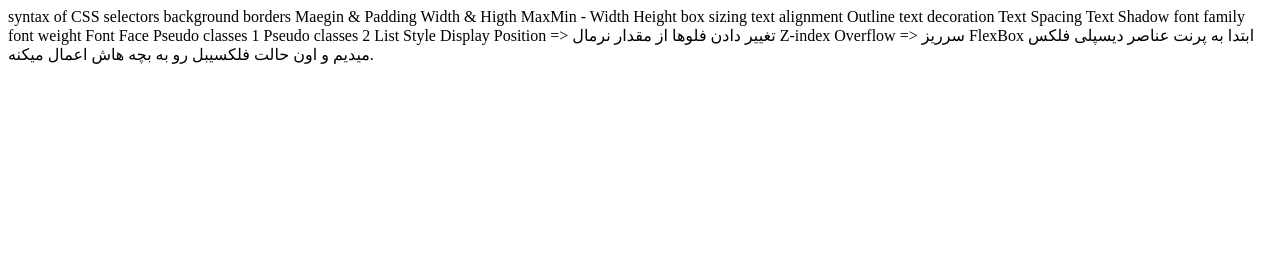
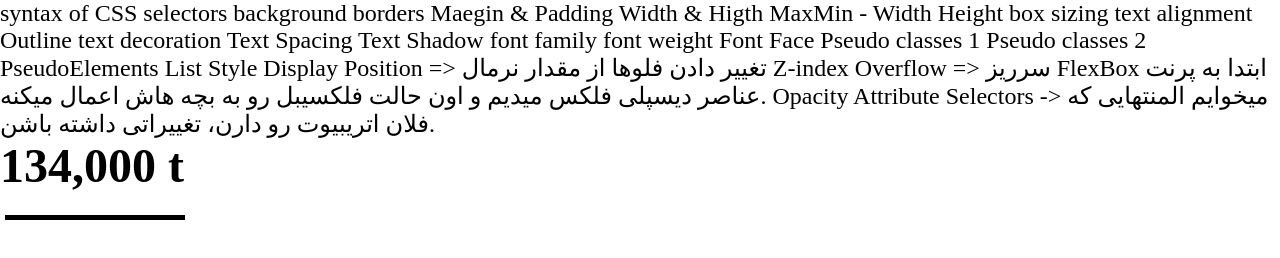
Before and after one commit to setarelabbaf/Front-end-Labbaf, a plain HTML site: page CSS/index.html in a window 1280 px wide. Drawn offline with Linux system fonts and the light colour scheme.

Commit message:
1403/6/24

```diff
--- a/CSS/css/style.css
+++ b/CSS/css/style.css
@@ -0,0 +1,16 @@
+body {
+    font-size: 24px;
+}
+* {
+    box-sizing: border-box;
+    margin: 0;
+}
+.title::before {
+    content: "";
+    height: 5px;
+    width: 180px;
+    background: #000000;
+    position: absolute;
+    top: 215px;
+    left: 5px;
+}
--- a/CSS/index.html
+++ b/CSS/index.html
@@ -142,14 +142,32 @@
       -->
       Pseudo classes 2
        <!--
-      :root -> مربوط به ریشه ی اصلی سند همون اچ تی ام ال هستش و ارجهیت داره نسبت به بقیه
+      :root -> مربوط به ریشه ی اصلی سند همون اچ تی ام ال هستش و ارجهیت داره نسبت به بقیه کدها
       :checked -> از وصعیت و استیت چک باکس از اینپوت کاری برامون انجام میده مثلا وقتی چک شد، بیا این آیتم رو بلاک کن و نمایش بده
-      :first-child ->
-      :last-child ->
-      :nth-child ->
-      :not(selector) ->
-      :empty ->
+            .checkbox:checked + .alert{
+              display: block;
+            }
+              alert{
+                display: none;
+              }
+      :first-child -> وقتی از یکسری المنتهای شبیه به هم مثل لیست میخوایم اولین آیتم انتخاب بشه این رو استفاده میکنیم.
+      :last-child -> مثل بالایی ولی درمورد آخری.
+      :nth-child(n) -> داخل حرف "ان" اون آیتمی که میخوایم رو عددش رو مینویسیم. یا even , odd بهش میدیم
+      :not(selector) -> تمامی آیتم ها بجز آیتمی که اون رو داره
+      :empty -> تمامی المنهت هایی که هیچ محتوایی ندارند مثل دیو یا پاراگراف خالی
        -->
+      PseudoElements
+      <!--
+      ::before -> قبل از المنتِ کلسِ انتخابی، برامون محتوا یا عنصر اضافه میکنه بدون دخالت اچ تی ام ال. حتی دیو میشه باهاش ساخت و به شکل دایره درستش کرد
+            .title::before {
+            content: "سلام";
+            }
+      ::after -> بعد از المنتِ کلسِ انتخابی، برامون محتوا یا عنصر اضافه میکنه بدون دخالت اچ تی ام ال. حتی دیو میشه باهاش ساخت و به شکل دایره درستش کرد
+            .title::after {
+            content: "خدافظ";
+            }
+      ::selection -> وقتی روی متن کلیک میکنیم بجای دیفالت که آبی هست، رنگش رو میتونیم انتخاب کنیم
+      -->
       List Style
        <!--
       list-style: none;
@@ -213,11 +231,23 @@
      align-items: center; وقتی میخوایم از نظر عمودی
       وسط باشه
      -->
+     Opacity
+     <!--
+      opacity: 1 -> 0;
+      color: rgba(239, 108, 0, 0.5)
+    -->
+    Attribute Selectors -> میخوایم المنتهایی که فلان اتریبیوت رو دارن، تغییراتی داشته باشن.
+    <!--
+     [اتریبیوت]{
+      کد css: ;}
+    -->
 
-     <!-- Mini Projects -->
-      <!--
-     1216px width
-     color: fafa
-     -->
+    <h1 class="title">134,000 t</h1>
+
+    <!-- Mini Projects -->
+     <!--
+    1216px width
+    color: fafa
+    -->
 </body>
 </html>
```
